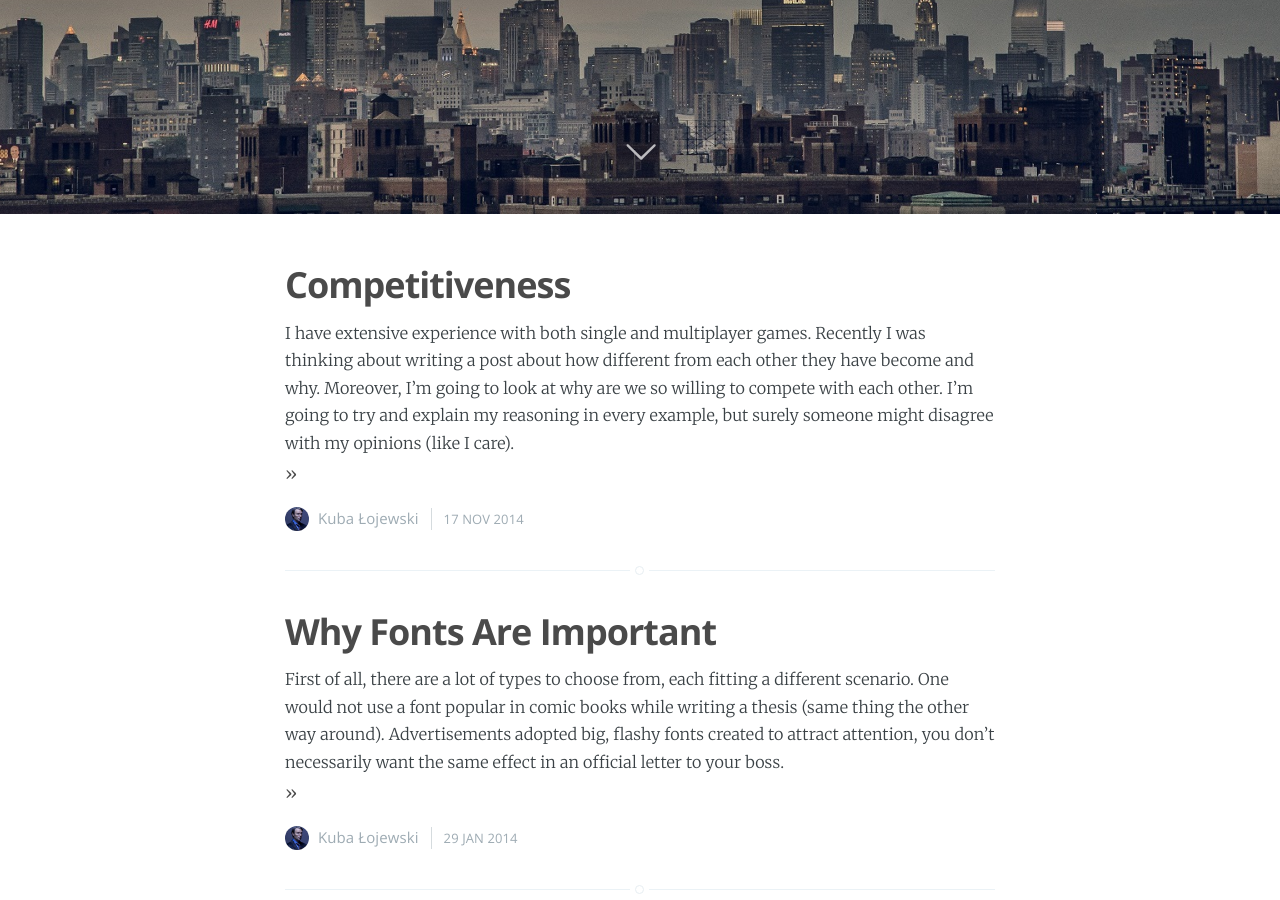
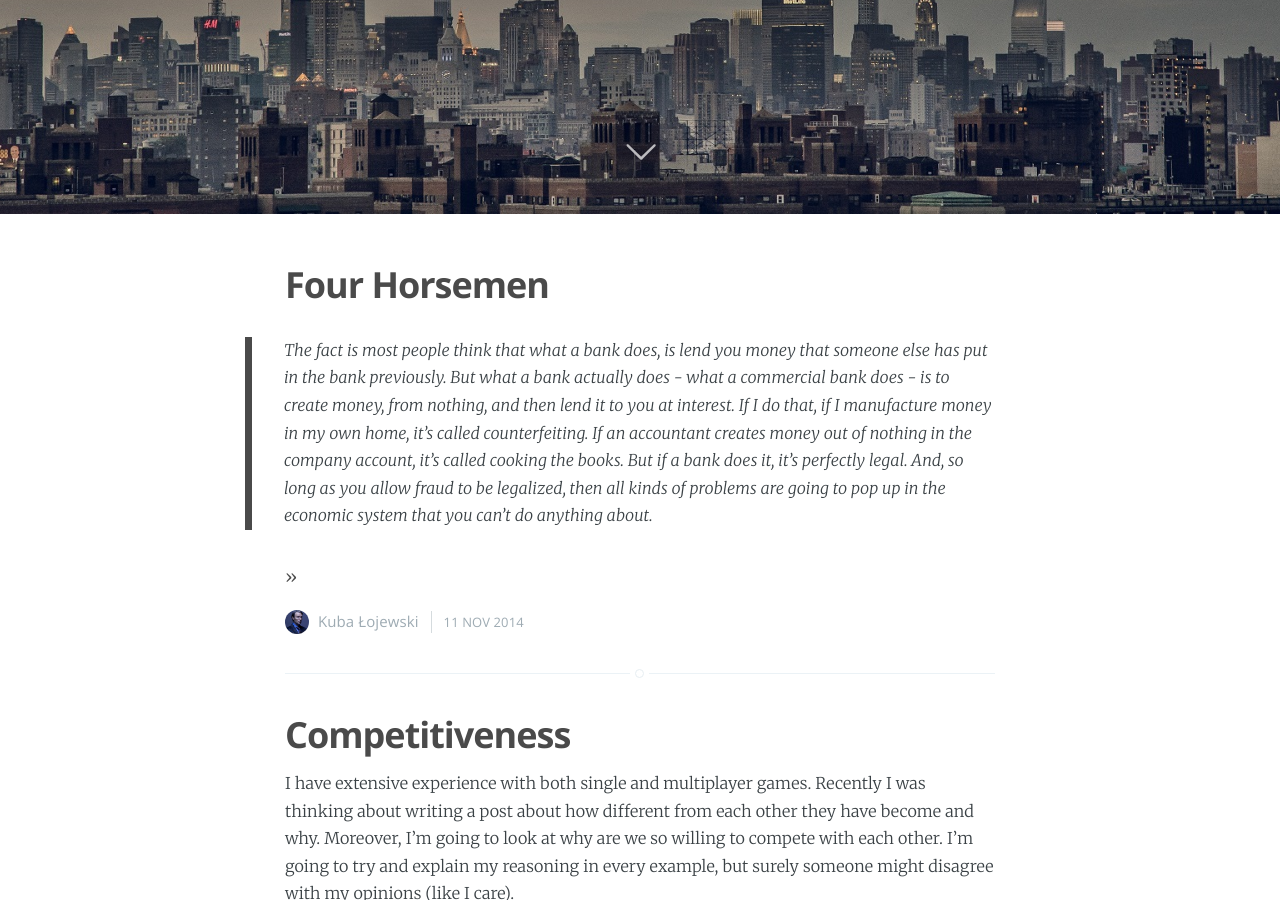
Before and after one commit to detlaff/Old-page, a Jekyll site: the page built from index.html, in a window 1280 px wide and 900 px high, scrolled down 686 px. Built offline with Jekyll 4.4.1, drawn with Linux system fonts in a browser that asks for light colours; the list of posts is cut into pages by our own code; part of the change alters nothing that is shown; some of the changed text lies outside the part shown.

Commit message:
four horsemen and cleanup

```diff
--- a/_posts/2014-11-17-competitiveness.md
+++ b/_posts/2014-10-17-competitiveness.md
@@ -1,7 +1,7 @@
 ---
 layout: post
 title: Competitiveness
-date: 2014-11-17 16:34
+date: 2014-10-17 16:34
 summary: Games involving other people change us, the way we think and perceive the world. This comes true especially for titles requiring cooperation versus another group, where blame — a very toxic thing — becomes a standard.
 categories: Technology
 ---
--- /dev/null
+++ b/_posts/2014-11-11-four-horsemen.md
@@ -0,0 +1,29 @@
+---
+layout: post
+title: Four Horsemen
+date: 2014-11-11 16:34
+summary: The modern day Four Horsemen - a rapacious financial system, escalating organised violence, abject poverty for billions and the exhaustion of the Earth's resources.
+categories: Politics
+---
+
+>The fact is most people think that what a bank does, is lend you money that someone else has put in the bank previously. But what a bank actually does - what a commercial bank does - is to create money, from nothing, and then lend it to you at interest. If I do that, if I manufacture money in my own home, it's called counterfeiting.  If an accountant creates money out of nothing in the company account, it's called cooking the books. But if a bank does it, it's perfectly legal. And, so long as you allow fraud to be legalized, then all kinds of problems are going to pop up in the economic system that you can't do anything about.
+
+I have recently seen a film, which not so much changed my view of the world, as it has strengthened and cemented my current opinions. Now, I am familiar with the concept that people watch or read only things they agree with (hence the prevalent content curation on Google searches, Youtube, you name it), so some of you might play that card. I know that as much as my political views are widely regarded by majority of my friends as leftist or even Marxist, which is pretty funny, given that I'm a capitalist and I really can't see any better way of maintaining a stable and successful economy. There is, however, a catch people either have no idea about (that's the majority, right there) or work hard to conceal. Capitalist ideals as well as old classical economics have been pushed to the margin, paving the way to neo-classical, corporation-friendly environment, as well as socialist practices like bailing out the banks in trouble (and bail-outs are often times based on plain threats). Alright, I digress, to the point then.
+
+<iframe width="1280" height="720" src="//www.youtube-nocookie.com/embed/5fbvquHSPJU?rel=0&amp;showinfo=0" frameborder="0" allowfullscreen="allowfullscreen"></iframe>
+
+This is an independent documentary which, and I quote, is "*free from mainstream media propaganda -- the film doesn't bash bankers, criticise politicians or get involved in conspiracy theories. It ignites the debate about how to usher a new economic paradigm into the world which would dramatically improve the quality of life for billions*". First sentence is definitely true (and by saying that I mark myself as a paranoid communist in the eyes of many), I completely agree on the role of modern media. Sports in particular are given extraordinary attention, as they are exceptionally good at what they offer for elites in power - means to divert attention.
+
+Look around. There's an enormous amount of apathy in people, they frankly don't give a damn about what's going on in the world and/or their country. Even if they realize, *hey, something's wrong*, there's a prevalent feeling of helplessness, ie. *I can't change the world myself*. That's one of the results of mass media, curated carefully not to encourage people to contest the status quo. Football matches, soap operas, You Can Dance, Got Talent, X-Factor and all that shit. Surely this is entertaining to some, but the main reason it's there in such capacity is to lull people into inaction and said apathy. All that to groom the gray mass of people into manageable herd. Elites need a slightly different indoctrination to be useful to the big business, so that comes in form on New York Times, Wall Street Journal and the like.
+
+>I have never let my schooling interfere with my education.
+
+The same, at least in principle, is true for schools and, to the lesser extent, universities. In most public schools (all the way from primary to high) students are taught to accept whatever is written in the course handbook. Moreover, try questioning teacher's knowledge when you're 16 years old. Schools are the first institutions in a young person's life to teach them obedience, even better if it's blind. Nevermind your grades, but you must be in class on time and listen to the guy preaching something he often barely understand himself. In universities, especially older ones, the situation is more varied, free speech and thought are more established, yet in economics classes, as the film underlines (and I have experienced first hand during my own studies), the most focus is put into teaching people principles of neo-classical economics (which are slowly but surely destroying our way of life). More about both classical and neo-classical theories in the film itself, if you aren't already familiar.
+
+>Greed is the fundamental kind of ingredient for the immoral economy. The problem is not that there is not enough in the world. People say that there is poverty, so we have to create more wealth. There is enough in the world for everybody's need - as Mahatma Gandhi said, but no for anybody's greed.
+
+Frankly, this article could go on, and on, for at least half an hour worth of reading, but I don't really feel like writing so much when you can simply watch that film. In addition, I would feel much better if someone would actually like to talk to me about issues mentioned or related there, than to simply write a blog post about them. As much as I enjoy writing, I love talking to people even more. That's what the main theme and, so to speak, the moral of the *Four Horsemen* - the more people think for themselves and understand things that are happening, the bigger our chances of actually changing the world. Every criticism in the video is systemic, it doesn't bash on any group, be them bankers, terrorists or journalists. I strongly believe that everyone, in every group, wants the very same things out of life and is not interested in hurting others. We, as humans, have created the world as it is right now, along with the problems that plague it, and henceforth we are the only ones able to do something about it, given that we understand all the issues in our governments, banking systems, laws and ways of life.
+
+If you didn't already, please, watch the film and remember. Challenge it then, try to find faults within the video, look for evidence for and against arguments presented there. Make your own, sound judgement of which you are perfectly capable. Make up your mind whether you agree or not. Those are not hard, complicated issues but problems taking toll on all of us. After you've judged the film, the people there and me, drill this into your mind and do not let **anyone** in your family, work or school change that perception. Be free.
+
+>Dedicating oneself to a great cause, taking responsibility and gaining self-knowledge is the essence of being human. A predatory capitalist's truest enemy and humanity's greatest ally is the self-educated individual, who has read, understood, delays their gratification and walks around with their eyes wide open.
```
Also changed, not shown: 1 other file.
